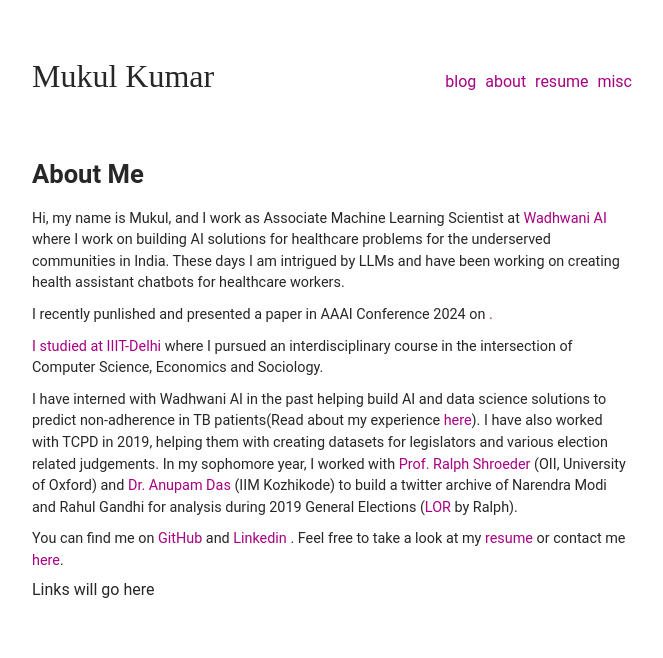
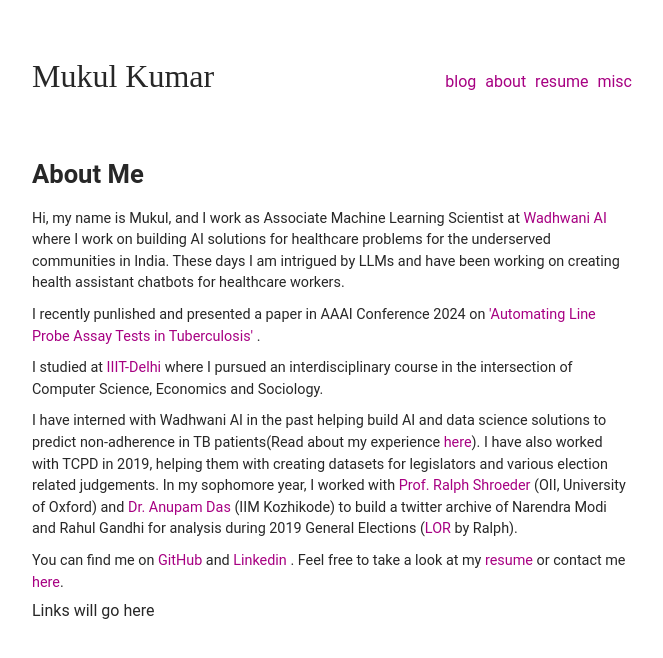
Before and after one commit to mukulkumar22/mukulkumar22.github.io, a Jekyll site: the page index.html, which Jekyll copies as it is, in a window 1280 px wide. Shown: the top 658 px of the page, without its empty margins (308-971 px from the left). Built offline with Jekyll 4.4.1, drawn with Linux system fonts in a browser that asks for light colours; some web fonts are replaced; some of the changed lines change nothing that is shown.

Commit message:
Update index.html

```diff
--- a/index.html
+++ b/index.html
@@ -72,7 +72,7 @@ href="https://fonts.googleapis.com/css?family=Inconsolata:400,700|Source+Sans+Pr
     <h1 class="page__title">About Me</h1>
     <div class="page__content">
         <p>Hi, my name is Mukul, and I work as Associate Machine Learning Scientist at <a href="https://www.wadhwaniai.org">Wadhwani AI</a> where I work on building AI solutions for healthcare problems for the underserved communities in India. These days I am intrigued by LLMs and have been working on creating health assistant chatbots for healthcare workers.</p>
-            <p> I recently punlished and presented a paper in AAAI Conference 2024 on <a href = "https://ojs.aaai.org/index.php/AAAI/article/view/30191" 'Automating Line Probe Assay Tests in Tuberculosis' </a>. </p>
+            <p> I recently punlished and presented a paper in AAAI Conference 2024 on <a href = "https://ojs.aaai.org/index.php/AAAI/article/view/30191"> 'Automating Line Probe Assay Tests in Tuberculosis' </a>. </p>
           <p>I studied at <a href="http://iiitd.ac.in">IIIT-Delhi</a> where I pursued an interdisciplinary course in the intersection of Computer Science, Economics and Sociology.</p>
 
 <p>I have interned with Wadhwani AI in the past helping build AI and data science solutions to predict non-adherence in TB patients(Read about my experience <a href="https://medium.com/@muk137kumar/using-ai-to-help-tb-patients-in-india-my-internship-experience-at-wadhwani-ai-b0d59d1d67fb">here</a>). I have also worked with TCPD in 2019, helping them with creating datasets for legislators and various election related judgements.
```
